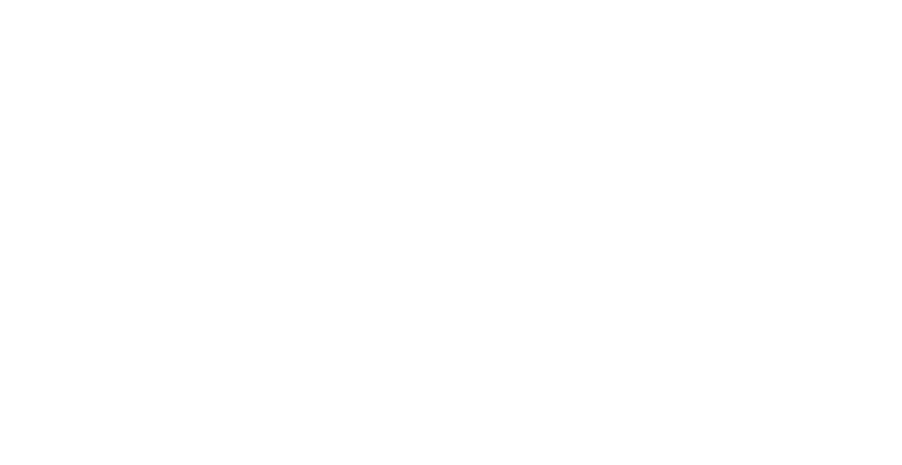
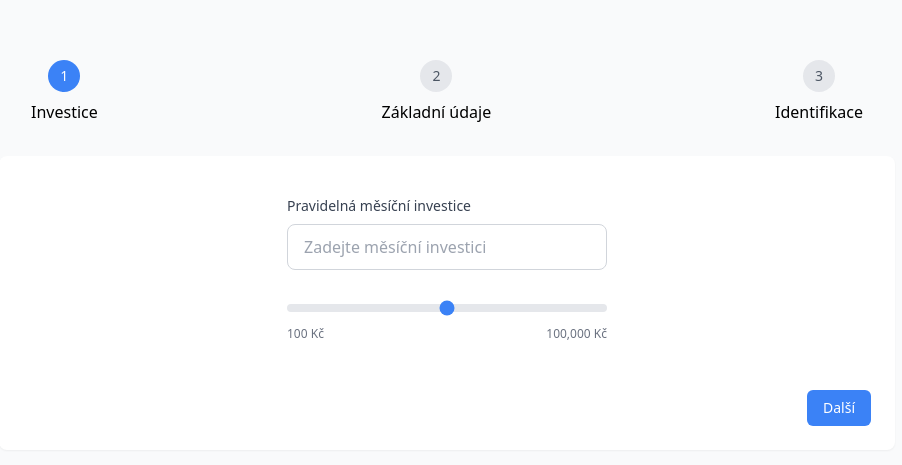
Before and after one commit to V1laZ/cfgtech-test, a Nuxt app: page / in a window 1280 px wide. Shown: the part 145-610 px from the top of the page, without its empty margins (193-1095 px from the left). Built offline with nearby package versions, Linux system fonts and the light colour scheme.

Commit message:
feat: implement basic stepper

```diff
--- a/app.vue
+++ b/app.vue
@@ -1,5 +1,104 @@
 <template>
-  <div>
+  <div class="min-h-screen flex items-center bg-gray-50 py-8">
+    <div class="max-w-4xl mx-auto w-full">
+      <div class="max-w-4xl mx-auto mb-8 px-8">
+        <div class="hidden sm:flex justify-between">
+          <div
+            v-for="(step, index) in steps"
+            :key="step.title"
+            class="flex-col flex items-center justify-center gap-2"
+          >
+            <div class="flex items-center">
+              <div
+                class="w-8 h-8 rounded-full flex items-center justify-center text-sm font-medium"
+                :class="[
+                  currentStep >= index
+                    ? 'bg-blue-500 text-white'
+                    : 'bg-gray-200 text-gray-600',
+                ]"
+              >
+                {{ index + 1 }}
+              </div>
+            </div>
+            <div>
+              {{ step.title }}
+            </div>
+          </div>
+        </div>
+        <div class="sm:hidden flex justify-center items-center gap-2 flex-col">
+          <div class="flex items-center">
+            <div
+              class="w-8 h-8 rounded-full flex items-center justify-center text-sm font-medium bg-blue-500 text-white"
+            >
+              {{ currentStep + 1 }}
+            </div>
+          </div>
+          <div>
+            {{ steps[currentStep].title }}
+          </div>
+        </div>
+      </div>
 
+      <div class="max-w-4xl mx-auto bg-white rounded-lg shadow-sm p-6">
+        <component :is="steps[currentStep].component" ref="currentFormRef" />
+
+        <div class="flex justify-between mt-8">
+          <button
+            v-if="currentStep > 0"
+            @click="prevStep"
+            class="px-4 py-2 text-sm font-medium text-gray-700 bg-gray-100 rounded-md hover:bg-gray-200 focus:outline-none focus:ring-2 focus:ring-offset-2 focus:ring-gray-500"
+          >
+            Předchozí
+          </button>
+
+          <button
+            v-if="currentStep < steps.length - 1"
+            @click="nextStep"
+            class="ml-auto px-4 py-2 text-sm font-medium text-white bg-blue-500 rounded-md hover:bg-blue-600 focus:outline-none focus:ring-2 focus:ring-offset-2 focus:ring-blue-500"
+          >
+            Další
+          </button>
+        </div>
+      </div>
+    </div>
   </div>
 </template>
+
+<script setup lang="ts">
+import FormsBasicInfo from "@/components/Forms/BasicInfo.vue";
+import FormsIdentification from "@/components/Forms/Identification.vue";
+import FormsInvestValue from "@/components/Forms/InvestValue.vue";
+
+const currentStep = ref(0);
+const currentFormRef = ref();
+
+const steps = [
+  {
+    title: "Investice",
+    component: FormsInvestValue,
+  },
+  {
+    title: "Základní údaje",
+    component: FormsBasicInfo,
+  },
+  {
+    title: "Identifikace",
+    component: FormsIdentification,
+  },
+];
+
+const nextStep = () => {
+  if (currentFormRef.value?.validate && !currentFormRef.value.validate()) {
+    return;
+  }
+  if (currentStep.value < steps.length - 1) {
+    currentStep.value++;
+  }
+};
+
+const prevStep = () => {
+  if (currentStep.value > 0) {
+    currentStep.value--;
+  }
+};
+</script>
```
